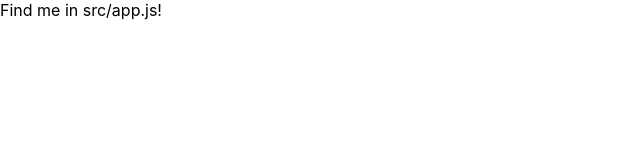
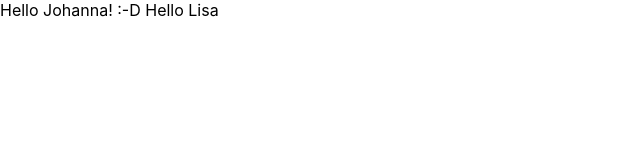
Before and after one commit to jastrand/project-drinks, a React (Create React App) app: page / in a window 1280 px wide. Shown: the top 160 px of the page, without its empty margins (0-640 px from the left). Built offline with nearby package versions, Linux system fonts and the light colour scheme.

Commit message:
tested collab

```diff
--- a/src/App.js
+++ b/src/App.js
@@ -3,7 +3,8 @@ import React from 'react'
 export const App = () => {
   return (
     <div>
-      Find me in src/app.js!
+      Hello Johanna! :-D
+      Hello Lisa
     </div>
   )
 }
```
